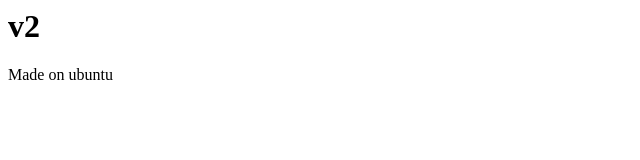
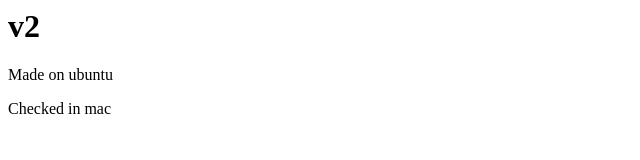
Before and after one commit to rerreby/learn, a plain HTML site: page index.html in a window 1280 px wide. Shown: the whole page, without its empty margins (0-640 px from the left). Drawn offline with Linux system fonts and the light colour scheme.

Commit message:
add another line

```diff
--- a/index.html
+++ b/index.html
@@ -1,4 +1,5 @@
 <body>
 	<h1>v2</h1>
 	<p>Made on ubuntu</p>
+	<p>Checked in mac</p>
 </body>
```
